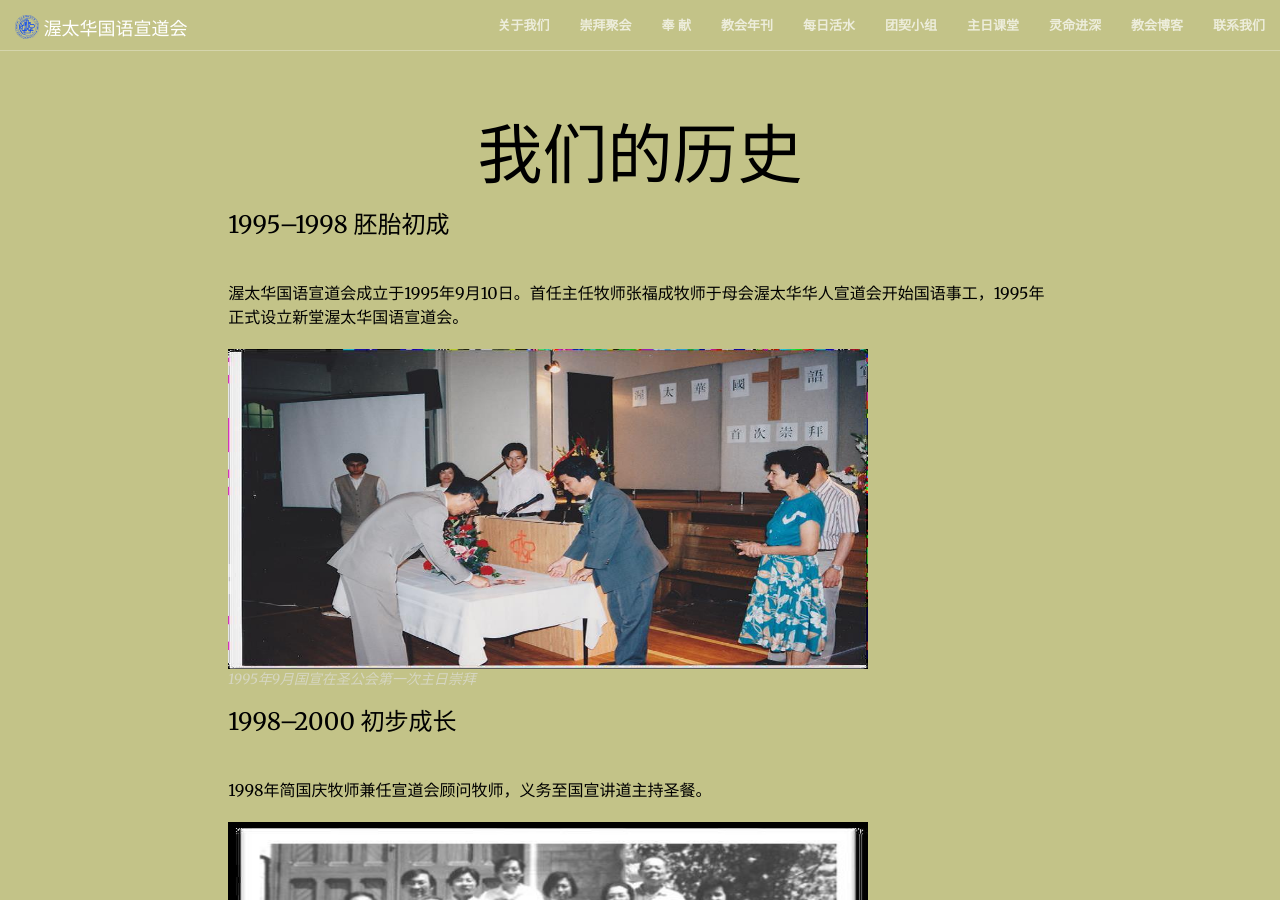
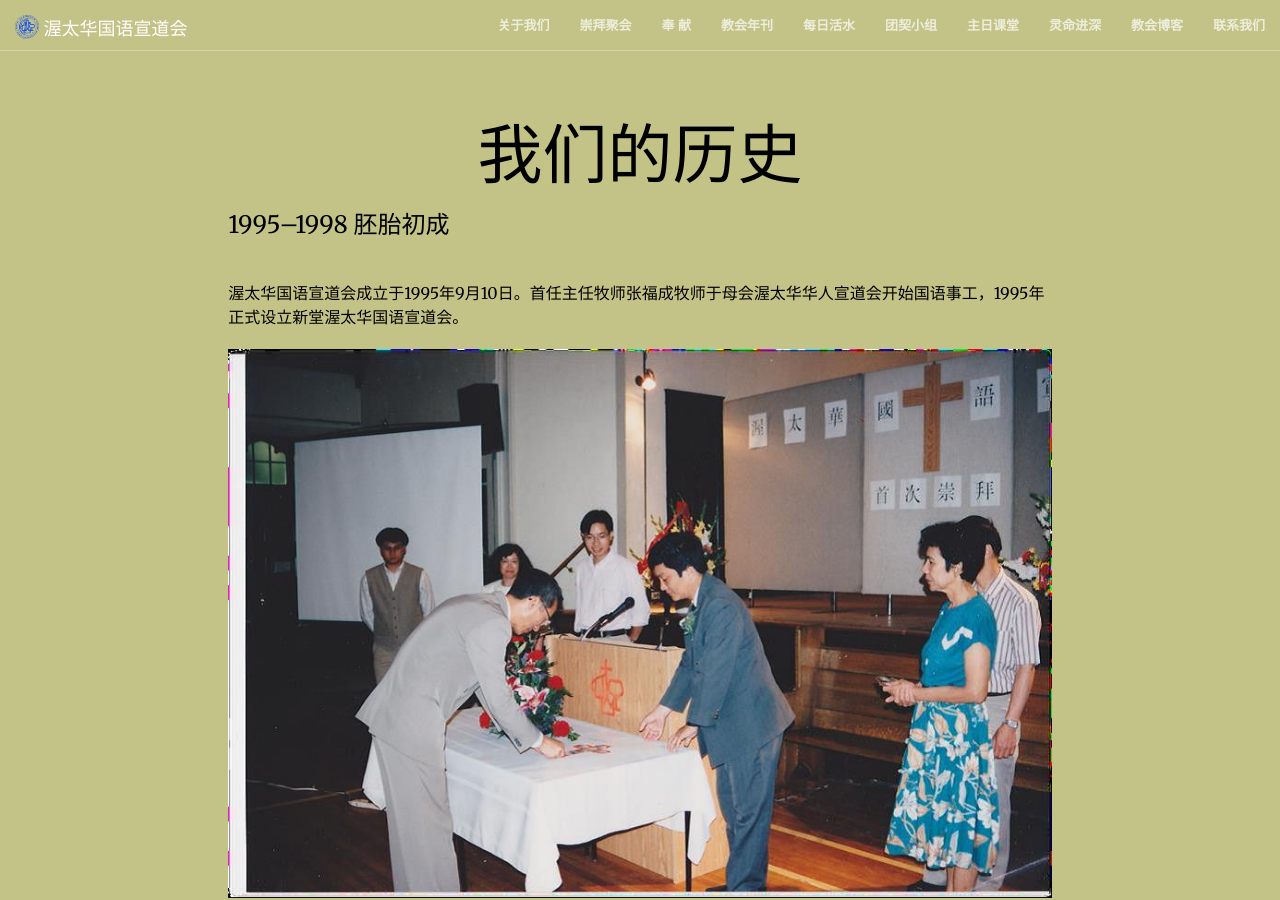
Before and after one commit to JonasYow/ottawaomac, a Jekyll site: the page built from history.md, in a window 1280 px wide and 900 px high. Built offline with Jekyll 4.4.1, drawn with Linux system fonts in a browser that asks for light colours.

Commit message:
update history

```diff
--- a/_includes/image_history.html
+++ b/_includes/image_history.html
@@ -1,4 +1,4 @@
 <figure class="image">
-  <img style="text-align: left; width:640px;height:320px;" src="{{ site.url }}{{ include.url }}" alt="{{ include.description }}" title="{{ include.description }}">
-  <figcaption>{{ include.description }}</figcaption>
+  <img class="img-responsive" style="text-align: left;" src="{{ site.url }}{{ include.url }}" alt="{{ include.description }}" title="{{ include.description }}">
+  <figcaption style="font-weight: bold; font-style: normal; color: black;">{{ include.description }}</figcaption>
 </figure>
--- a/history.md
+++ b/history.md
@@ -24,19 +24,19 @@ layout: subpage
 &nbsp;
 &nbsp;
 {% include image_history.html url='/img/history/h3.jpg' description='黄沐明牧师（主任牧师）及师母' %}
-
+<hr>
 
 2004 – 2006年谢逸牧师担任主任牧师。教会大力扩展校园事工、东区福音事工、英语事工和建堂事工。谢牧师现任恒爱堂主任牧师。
 &nbsp;
 &nbsp;
 {% include image_history.html url='/img/history/h4.jpg' description='谢逸牧师（主任牧师）' %}
-
+<hr>
 
 2008年陈明道牧师正式在国语宣道会牧会至今。陈牧师原在国语宣道会洗受信主, 2003年受神呼召献身，进神学院学习毕业后回到母会服事。
 &nbsp;
 &nbsp;
 {% include image_history.html url='/img/history/h5.jpg' description='陈明道牧师（主任牧师）师母' %}
-
+<hr>
 
 2009-2014年随着儿童人数增长，装备家长和培训儿童主日学老师为国宣事工当务之急。林有基传道夫妇加入事奉行列，林传道担任英文堂讲员，致力于儿童事工，并协助教会训练儿童主日学师资。
 &nbsp;
@@ -58,7 +58,7 @@ layout: subpage
 
 
 {% include image_history.html url='/img/history/h8.jpg' description='2013年3月29日奠基仪' %}
-
+<hr>
 &nbsp;
 &nbsp;
 新堂於2013年春动工兴建。2014年4月13日正式启用新堂主日崇拜，荣光充满这地，感恩喜悦充满每颗心。同年8月10日，首次启用新堂洗礼池为六位弟兄姊妹施洗；9月20日，举行感恩献堂礼，特邀请加拿大哈珀总理出席，宣道会加东区监督John Healey博士主礼，并有友堂弟兄姊妹，外地会友前来参加，200多人济济一堂同颂主恩，愿神的荣耀充满圣殿，将荣耀归给神。特别值得感恩的是，陈明道牧师在新堂接受按立为主任牧师，众弟兄姊妹同享喜乐。
```
